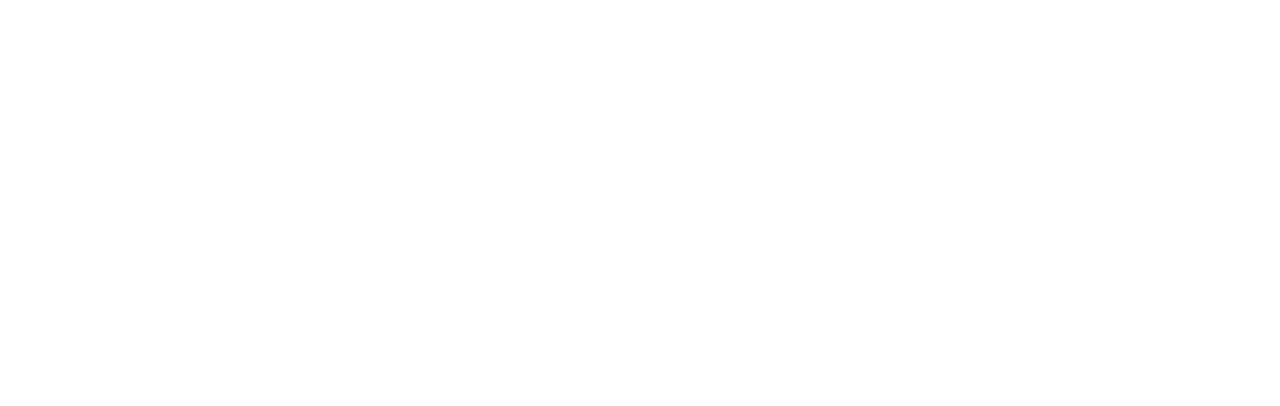
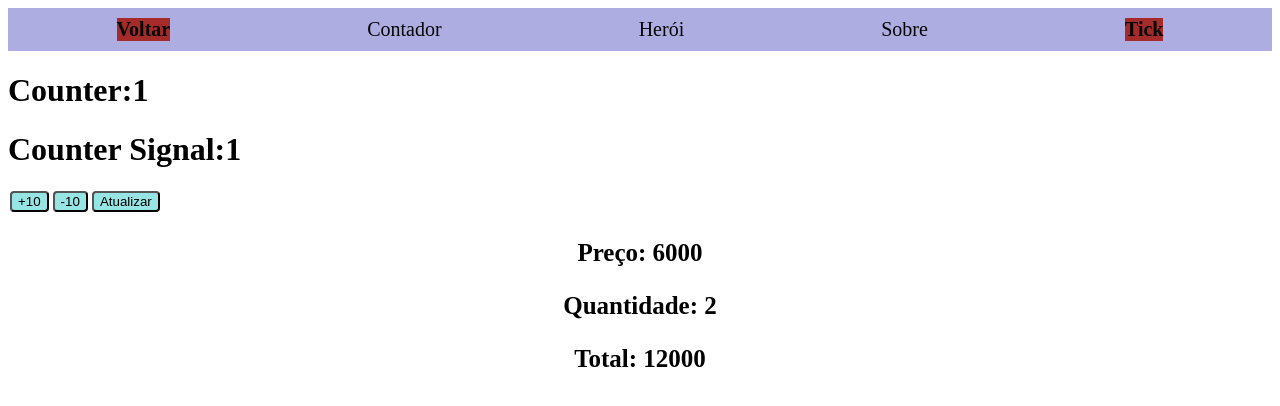
Before and after one commit to angelinasashixinga-gif/angular-course, an Angular app: page /tick in a window 1280 px wide. Before the commit this address led to /. Shown: the top 406 px of the page. Built offline with nearby package versions, Linux system fonts and the light colour scheme.

Commit message:
tick funcionando

```diff
--- a/src/app/app.routes.ts
+++ b/src/app/app.routes.ts
@@ -7,6 +7,7 @@
 import { Contador } from './contador/contador';
 import { Heroi } from './heroi/heroi';
 import { Sobre } from './sobre/sobre';
+import { Tick } from './tick/tick';
 
 export const routes: Routes = [
     {
@@ -36,5 +37,9 @@
     {
         path: 'sobre',
         component: Sobre
+    },
+    {
+        path: 'tick',
+        component: Tick
     }
 ];
--- a/src/app/navbar/navbar.html
+++ b/src/app/navbar/navbar.html
@@ -30,4 +30,7 @@
     <a routerLink="/sabermais" routerLinkActive="active">Herói</a>
 
     <a routerLink="/sobre" routerLinkActive="active">Sobre</a>
+
+    <a routerLink="/tick" routerLinkActive="active">Tick</a>
+
 </nav>
--- a/src/app/sobre/sobre.html
+++ b/src/app/sobre/sobre.html
@@ -21,19 +21,25 @@
         <ul>
 
             @for (Character of characters(); track Character.id; let idx = $index) {
+
+                @if( Character.power > 500 ) {
+
                 <li>
                     <span>{{ idx }} - {{ Character.name }}</span>
                     <strong
+                    /* [ngClass]="powerClasse()"> */
 
+                    [class.text-danger]="Character.power > 9000"
+                    [class.text-primary]="Character.power < 9000"
+                    >
 
-                     [class.text-danger]="Character.power > 9000"
-                     [class.text-primary]="Character.power < 9000"
-
-                    >
                         ({{ Character.power }})</strong>
 
                 </li>
+            } @else {
+                <li><strong>Sem nada para ver</strong></li>
             }
+        }
 
 
         </ul>
--- a/src/app/sobre/sobre.ts
+++ b/src/app/sobre/sobre.ts
@@ -11,7 +11,7 @@
 
 @Component({
   selector: 'app-sobre',
-  imports: [RouterLink, NgClass],
+  // imports: [RouterLink, NgClass],
   templateUrl: './sobre.html',
   styleUrl: './sobre.css',
 })
@@ -21,14 +21,16 @@
   characters = signal<Character[]>([
     { id: 1, name: 'Angelina', power: 9001 },
     { id: 2, name: 'Ange', power: 8000 },
+    { id: 4, name: 'Angel', power: 500 },
     { id: 3, name: 'Lina', power: 3000 },
+
   ]);
 
-  powerClasse = computed(() => {
-    return{
-      'text-danger': true,
-    };
-  });
+//   powerClasse = computed(() => {
+//      return {
+//      'text-danger': true,
+//    };
+//  });
 
 
 }
--- /dev/null
+++ b/src/app/tick/tick.css
@@ -0,0 +1,9 @@
+button {
+    margin: 2px;
+    background-color: rgb(151, 228, 228);
+    border-radius: 4px;
+}
+p {
+    font-size: 25px;
+    text-align: right ;
+}
--- /dev/null
+++ b/src/app/tick/tick.html
@@ -0,0 +1,11 @@
+<h1>Counter:{{ counter }}</h1>
+
+<h1>Counter Signal:{{ counterSignal() }}</h1>
+
+<button (click)="increaseBy(10)">+10</button>
+<button (click)="increaseBy(-10)">-10</button>
+<button (click)="resetCounter()">Atualizar</button>
+
+<p>Preço: {{ preco() }}</p>
+<p>Quantidade: {{ quantidade() }}</p>
+<p>Total: {{ total() }}</p>
--- /dev/null
+++ b/src/app/tick/tick.ts
@@ -0,0 +1,37 @@
+import { ChangeDetectionStrategy, Component, computed, signal } from '@angular/core';
+
+@Component({
+  selector: 'app-tick',
+  imports: [],
+  templateUrl: './tick.html',
+  styleUrl: './tick.css',
+  // changeDetection: ChangeDetectionStrategy. OnPush,
+})
+export class Tick {
+
+  counter = 1;
+  counterSignal = signal(1);
+  preco = signal(6000);
+  quantidade = signal(2);
+
+  total = computed(() => {
+    return this.preco () * this.quantidade()
+   });
+
+  constructor() {
+    setInterval(() => {
+      this.counterSignal.update(current => current +1) ;
+      console.log('tick');
+      }, 60000)
+  }
+
+  increaseBy(value:number) {
+    this.counter += value;
+    // this.counterSignal.set(this.counterSignal() + value);
+    this.counterSignal.update((current) => current +value);
+  }
+  resetCounter() {
+    this.counter = 100
+    this.counterSignal.set(100)
+  }
+}
```
Also changed, not shown: 1 other file (tests, documents, lock files or other folders).
